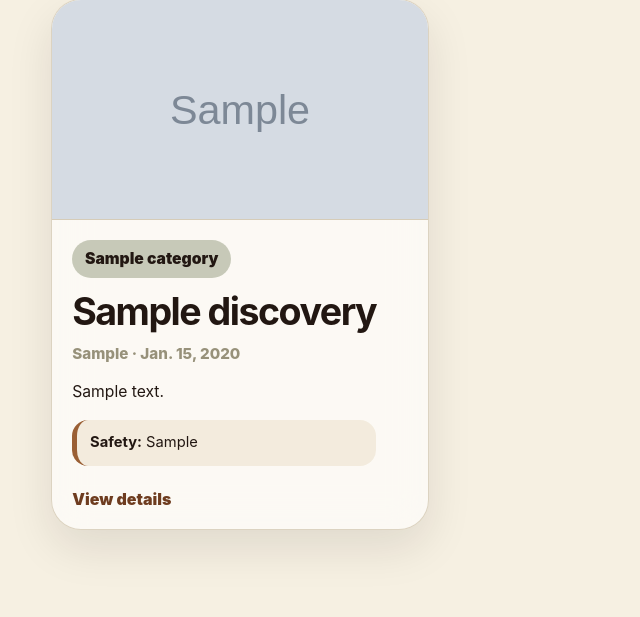
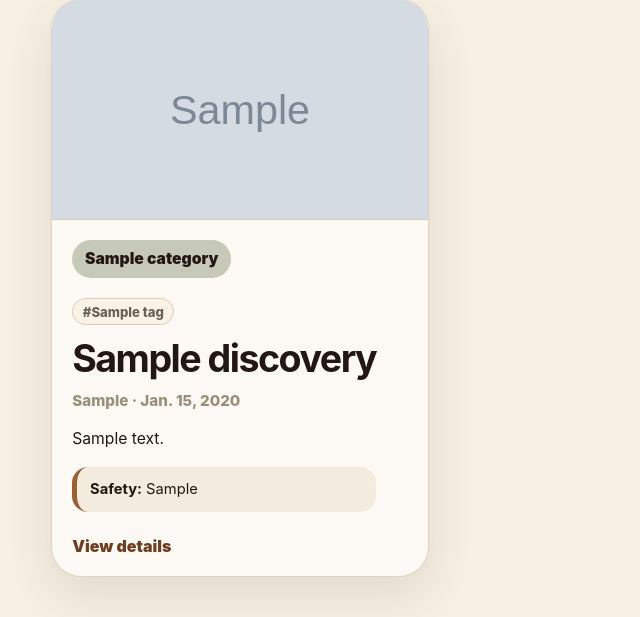
Before and after one commit to thara-messeroux/django-crud-app-lab, a Django app: page /discoveries/ in a window 1280 px wide. Shown: the part 445-1062 px from the top of the page, without its empty margins (0-640 px from the left). Before the commit the page ends 991 px from the top, so only its background shows below. Run offline with Django 5.2, Linux system fonts and the light colour scheme; a user stored in the database is signed in; tables that the repository leaves empty hold one stand-in row (values such as "Sample post"); grey boxes marked "Sample" are stand-in pictures.

Commit message:
feat: add tags many-to-many relationship

```diff
--- a/main_app/forms.py
+++ b/main_app/forms.py
@@ -11,6 +11,7 @@ class DiscoveryForm(forms.ModelForm):
         fields = [
             'title',
             'category',
+            'tags',
             'location',
             'date_seen',
             'description',
@@ -20,6 +21,9 @@ class DiscoveryForm(forms.ModelForm):
         ]
 
         widgets = {
+            # Uses checkboxes because tags are flexible multi-select labels.
+            'tags': forms.CheckboxSelectMultiple,
+
             # Uses a friendly date picker in modern browsers.
             'date_seen': forms.DateInput(attrs={'type': 'date'}),
 
--- a/main_app/models.py
+++ b/main_app/models.py
@@ -3,7 +3,7 @@ from django.contrib.auth.models import User
 
 
 class Category(models.Model):
-    # Stores a short label that helps organize discoveries.
+    # Stores one main label that organizes each discovery.
     name = models.CharField(max_length=100)
 
     class Meta:
@@ -12,6 +12,19 @@ class Category(models.Model):
 
     def __str__(self):
         # Shows the category name instead of a confusing object label.
+        return self.name
+
+
+class Tag(models.Model):
+    # Stores flexible reusable labels like scenic, safety, wildlife, or sunset.
+    name = models.CharField(max_length=50)
+
+    class Meta:
+        # Keeps tags ordered and readable in admin.
+        ordering = ['name']
+
+    def __str__(self):
+        # Shows the tag name clearly in forms and admin.
         return self.name
 
 
@@ -37,9 +50,13 @@ class Discovery(models.Model):
     # Stores an optional image link without forcing users to upload a file.
     image_url = models.URLField(blank=True)
 
-    # Connects each discovery to one organized category.
+    # One category can organize many discoveries.
     # PROTECT prevents deleting a category if discoveries still use it.
     category = models.ForeignKey(Category, on_delete=models.PROTECT)
+
+    # Many discoveries can share many tags.
+    # Example: scenic, wildlife, safety, sunset.
+    tags = models.ManyToManyField(Tag, blank=True)
 
     # Connects each discovery to the user who created it.
     user = models.ForeignKey(User, on_delete=models.CASCADE)
--- a/main_app/static/css/style.css
+++ b/main_app/static/css/style.css
@@ -500,3 +500,24 @@ p {
         height: 210px;
     }
 }
+
+.tag-row {
+    /* Groups flexible discovery tags in a scannable way. */
+    display: flex;
+    flex-wrap: wrap;
+    gap: 0.45rem;
+    margin: 0.25rem 0 1rem;
+}
+
+.tag-pill {
+    /* Shows many-to-many tags as small reusable labels. */
+    display: inline-flex;
+    align-items: center;
+    border: 1px solid var(--border);
+    border-radius: 999px;
+    padding: 0.28rem 0.6rem;
+    background: rgba(246, 240, 226, 0.76);
+    color: var(--muted);
+    font-size: 0.82rem;
+    font-weight: 800;
+}
--- a/main_app/templates/discoveries/detail.html
+++ b/main_app/templates/discoveries/detail.html
@@ -4,6 +4,12 @@
 <section class="detail-layout">
     <article class="glass-panel">
         <p class="category-pill">{{ discovery.category }}</p>
+
+        <div class="tag-row">
+            {% for tag in discovery.tags.all %}
+                <span class="tag-pill">#{{ tag.name }}</span>
+            {% endfor %}
+        </div>
         <h1>{{ discovery.title }}</h1>
 
         <p class="meta">{{ discovery.location }} · {{ discovery.date_seen }}</p>
--- a/main_app/templates/discoveries/index.html
+++ b/main_app/templates/discoveries/index.html
@@ -23,6 +23,12 @@
 
             <div class="card-content">
                 <p class="category-pill">{{ discovery.category }}</p>
+
+                <div class="tag-row">
+                    {% for tag in discovery.tags.all %}
+                        <span class="tag-pill">#{{ tag.name }}</span>
+                    {% endfor %}
+                </div>
                 <h2>{{ discovery.title }}</h2>
                 <p class="meta">{{ discovery.location }} · {{ discovery.date_seen }}</p>
                 <p>{{ discovery.description|truncatewords:24 }}</p>
```
Also changed, not shown: main_app/admin.py (+16 -2 lines), main_app/migrations/0005_tag_discovery_tags.py (added).
